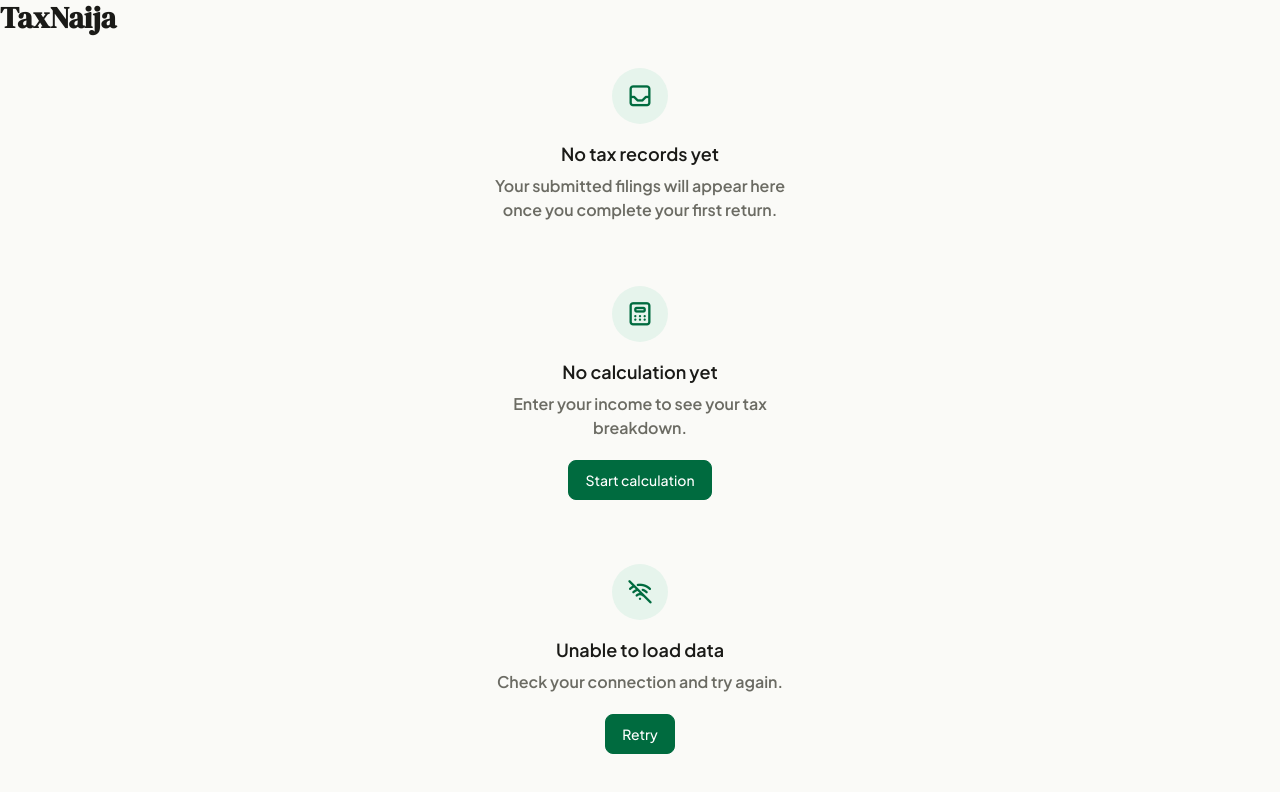
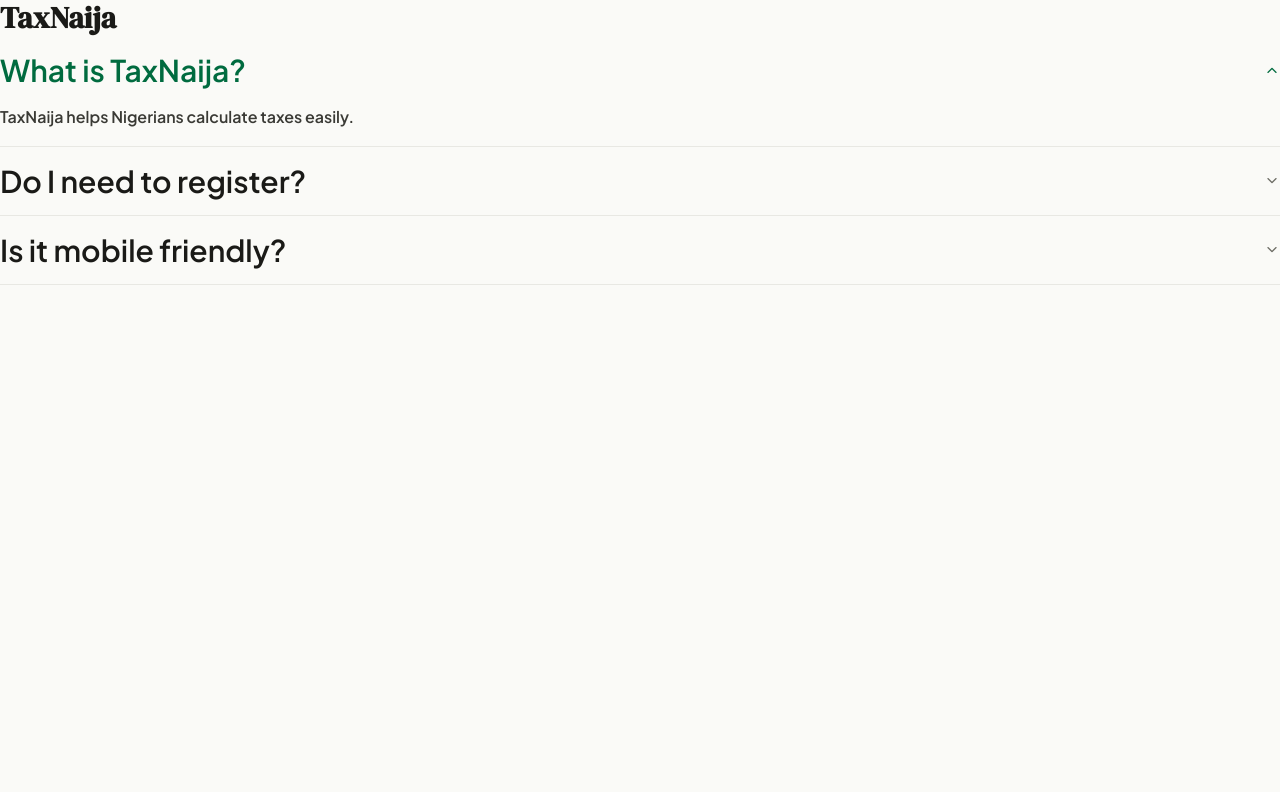
Before and after one commit to jirois/taxnaija, a React (Vite) app: page / in a window 1280 px wide. Shown: the top 792 px of the page. Built offline with nearby package versions, Linux system fonts and the light colour scheme.

Commit message:
feat: added accordion

```diff
--- a/index.html
+++ b/index.html
@@ -1,8 +1,10 @@
 <!doctype html>
+
 <html lang="en">
   <head>
     <meta charset="UTF-8" />
     <link rel="icon" type="image/svg+xml" href="/favicon.svg" />
+
     <meta name="viewport" content="width=device-width, initial-scale=1.0" />
     <title>taxnaija</title>
   </head>
--- a/src/App.tsx
+++ b/src/App.tsx
@@ -1,33 +1,28 @@
-import { EmptyState } from "./ui/EmptyState";
+import { AccordionGroup } from "./ui/AccordionItem";
 export default function App() {
   return (
     <div className="text-red text-3xl font-bold">
       <h1>TaxNaija</h1>
 
-      <EmptyState
-        title="No tax records yet"
-        description="Your submitted filings will appear here once you complete your first return."
-      />
-
-      <EmptyState
-        icon="ti ti-calculator"
-        title="No calculation yet"
-        description="Enter your income to see your tax breakdown."
-        action={{
-          label: "Start calculation",
-          onClick: () => console.log("Navigate to calculator"),
-          variant: "primary",
-        }}
-      />
-
-      <EmptyState
-        icon="ti ti-wifi-off"
-        title="Unable to load data"
-        description="Check your connection and try again."
-        action={{
-          label: "Retry",
-          onClick: () => window.location.reload(),
-        }}
+      <AccordionGroup
+        defaultOpenId="q1"
+        items={[
+          {
+            id: "q1",
+            question: "What is TaxNaija?",
+            answer: "TaxNaija helps Nigerians calculate taxes easily.",
+          },
+          {
+            id: "q2",
+            question: "Do I need to register?",
+            answer: "No, you can use it without registration.",
+          },
+          {
+            id: "q3",
+            question: "Is it mobile friendly?",
+            answer: "Yes, it's fully responsive.",
+          },
+        ]}
       />
     </div>
   );
--- /dev/null
+++ b/src/ui/AccordionItem.tsx
@@ -0,0 +1,143 @@
+import React, { useRef } from "react";
+import { cva } from "class-variance-authority";
+import { cn } from "../lib/cn";
+
+// --- styles ---
+
+const itemWrapper = cva("border-b border-border", {
+  variants: {
+    bordered: {
+      true: "",
+      false: "border-b-0",
+    },
+  },
+});
+
+const buttonBase = cva(
+  [
+    "w-full flex items-center justify-between gap-3",
+    "py-4",
+    "text-left",
+    "font-medium font-[var(--font-body)]",
+    "transition-colors duration-150",
+    "focus-visible:outline-none focus-visible:ring-2 focus-visible:ring-brand",
+  ],
+  {
+    variants: {
+      open: {
+        true: "text-brand",
+        false: "text-text-primary",
+      },
+    },
+  },
+);
+
+const iconBase = cva("text-[16px] shrink-0 transition-transform duration-300", {
+  variants: {
+    open: {
+      true: "rotate-180 text-brand",
+      false: "rotate-0 text-text-muted",
+    },
+  },
+});
+
+const contentBase = cva(
+  "overflow-hidden transition-[max-height] duration-500 ease-out",
+);
+
+// --- Accordion item ---
+export interface AccordionItemProps {
+  question: React.ReactNode;
+  answer: React.ReactNode;
+  open?: boolean;
+  onToggle?: () => void;
+  defaultOpen?: boolean;
+  bordered?: boolean;
+}
+
+export function AccordionItem({
+  question,
+  answer,
+  open,
+  onToggle,
+  defaultOpen = false,
+  bordered = true,
+}: AccordionItemProps) {
+  const [internalOpen, setInternalOpen] = React.useState(defaultOpen);
+  const [height, setHeight] = React.useState(0);
+  const contentRef = useRef<HTMLDivElement>(null);
+
+  const isControlled = open !== undefined;
+  const isOpen = isControlled ? open : internalOpen;
+
+  const toggle = () => {
+    if (isControlled) onToggle?.();
+    else setInternalOpen((v) => !v);
+  };
+
+  React.useLayoutEffect(() => {
+    if (contentRef.current) {
+      setHeight(contentRef.current.scrollHeight);
+    }
+  }, [isOpen]);
+
+  return (
+    <div className={cn(itemWrapper({ bordered }))}>
+      <button
+        aria-expanded={isOpen}
+        onClick={toggle}
+        className={cn(buttonBase({ open: isOpen }))}
+      >
+        <span className="flex-1">{question}</span>
+
+        <i
+          className={cn("ti ti-chevron-down", iconBase({ open: isOpen }))}
+          aria-hidden="true"
+        />
+      </button>
+
+      <div
+        ref={contentRef}
+        className={contentBase()}
+        style={{
+          maxHeight: isOpen ? `${height}px` : "0px",
+        }}
+      >
+        <div className="pb-4 text-base text-text-body leading-relaxed">
+          {answer}
+        </div>
+      </div>
+    </div>
+  );
+}
+
+// --- Accordion Group ---
+
+export interface AccordionGroupProps {
+  items: Array<{
+    id: string;
+    question: React.ReactNode;
+    answer: React.ReactNode;
+  }>;
+  defaultOpenId?: string;
+}
+
+export function AccordionGroup({ items, defaultOpenId }: AccordionGroupProps) {
+  const [openId, setOpenId] = React.useState<string | null>(
+    defaultOpenId ?? null,
+  );
+
+  return (
+    <div className="w-full">
+      {items.map((item) => (
+        <AccordionItem
+          key={item.id}
+          question={item.question}
+          answer={item.answer}
+          open={openId === item.id}
+          onToggle={() => setOpenId(openId === item.id ? null : item.id)}
+        />
+      ))}
+    </div>
+  );
+}
--- a/src/ui/Spinner.tsx
+++ b/src/ui/Spinner.tsx
@@ -1,4 +1,3 @@
-import React from "react";
 import { cva, type VariantProps } from "class-variance-authority";
 import { cn } from "../lib/cn";
 
@@ -63,7 +62,7 @@
       role="status"
       aria-label={label}
       className="
-     fixed inset-0 z-[300]
+     fixed inset-0 z-300
      flex items-center justify-center
      bg-[rgba(250,250,247,0.72)]
      backdrop-blur-[2px]
```
